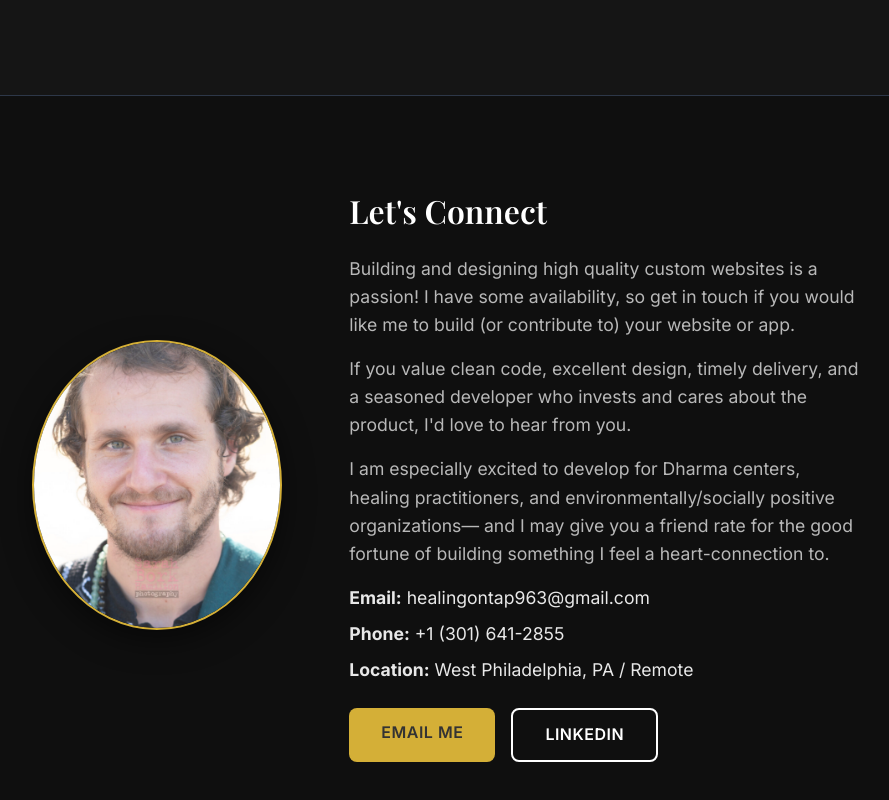
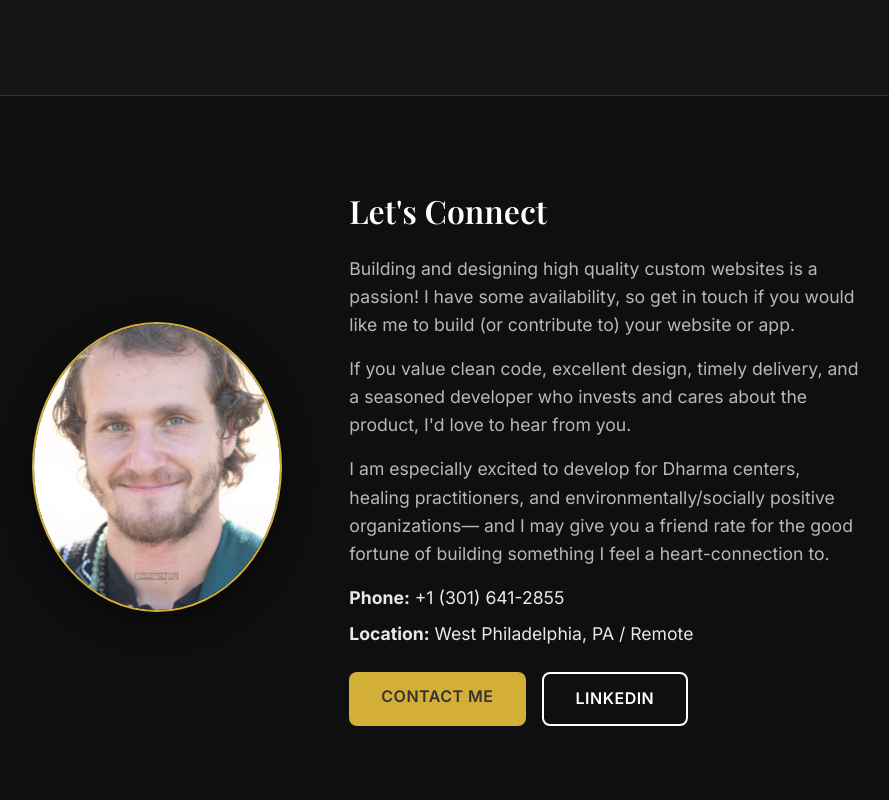
Before and after one commit to naturalCode4/kalyanamitta-website, a React (Create React App) app: page /devportfolio in a window 1280 px wide. Shown: the part 2913-3713 px from the top of the page, without its empty margins (194-1083 px from the left). Built offline with nearby package versions, Linux system fonts and the light colour scheme; the HTML template or start-up script is replaced by a standard one.

Commit message:
removed email for scams

```diff
--- a/public/index.html
+++ b/public/index.html
@@ -8,7 +8,6 @@
         "name": "Healing On Tap",
         "image": "https://healing-on-tap.com/assets/pic3.jpg",
         "telephone": "+1-301-641-2855",
-        "email": "healingontap963@gmail.com",
         "address": {
           "@type": "PostalAddress",
           "addressLocality": "West Philadelphia",
--- a/src/components/Footer.js
+++ b/src/components/Footer.js
@@ -32,9 +32,8 @@ const Footer = () => {
 
           <div className="footer-section">
             <h4>Get in Touch</h4>
-            <p>Email: healingontap963@gmail.com</p>
             <p>Phone: +1 (301) 641-2855</p>
-            <p>Location: Nomadic & worldwide — I work with clients virtually or in person wherever my travels take me.</p>
+            <p>Location: Nomadic & worldwide — I work with clients virtually and in person where I travel.</p>
           </div>
         </div>
 
--- a/src/pages/Devportfolio.js
+++ b/src/pages/Devportfolio.js
@@ -198,14 +198,13 @@ const Portfolio = () => {
               I am especially excited to develop for Dharma centers, healing practitioners, and environmentally/socially positive organizations— and I may give you a friend rate for the good fortune of building something I feel a heart-connection to.
             </p>
             <div className="contact-details">
-              <p><strong>Email:</strong> healingontap963@gmail.com</p>
               <p><strong>Phone:</strong> +1 (301) 641-2855</p>
               <p><strong>Location:</strong> West Philadelphia, PA / Remote</p>
             </div>
 
             <div className="cta-section" style={{ marginTop: '1.5rem', alignItems: 'flex-start' }}>
               <div className="cta-buttons">
-                <a href="mailto:healingontap963@gmail.com" className="btn">Email Me</a>
+                <a href="/contact#get-in-touch" className="btn">Contact Me</a>
                 <a href="https://www.linkedin.com/in/adinkramer/" target="_blank" rel="noopener noreferrer" className="btn btn-outline">LinkedIn</a>
               </div>
             </div>
```
